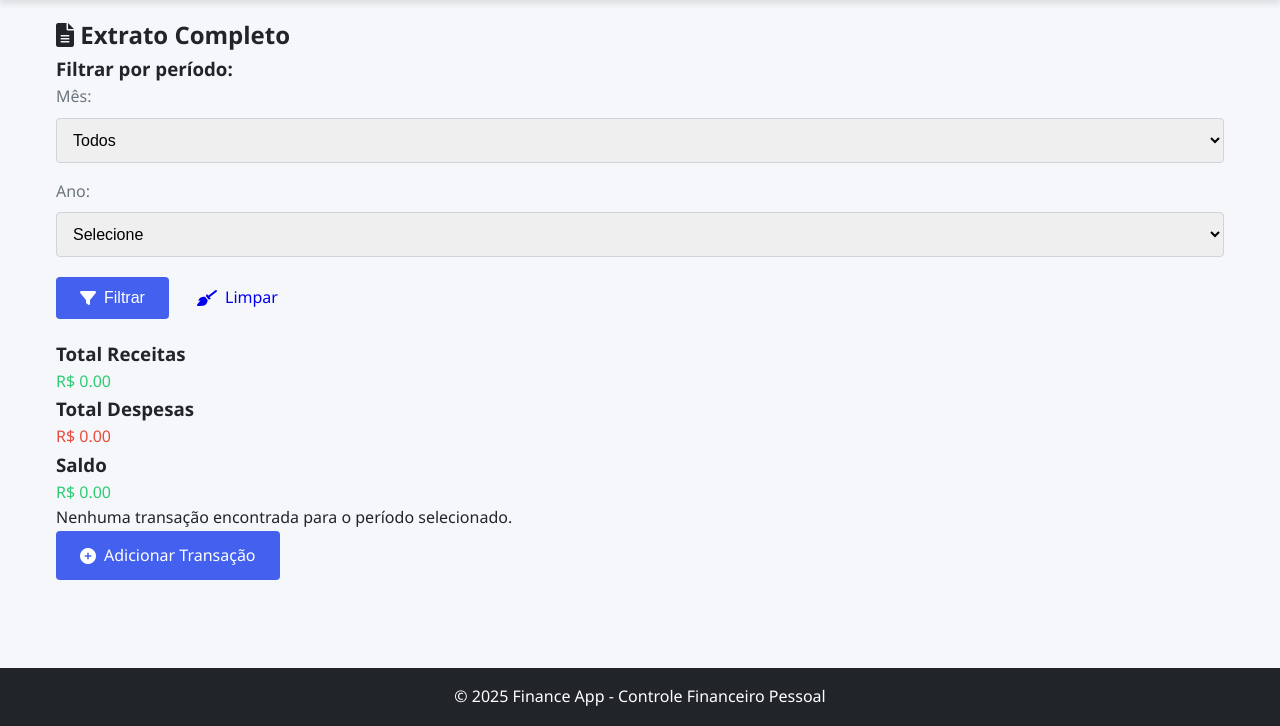
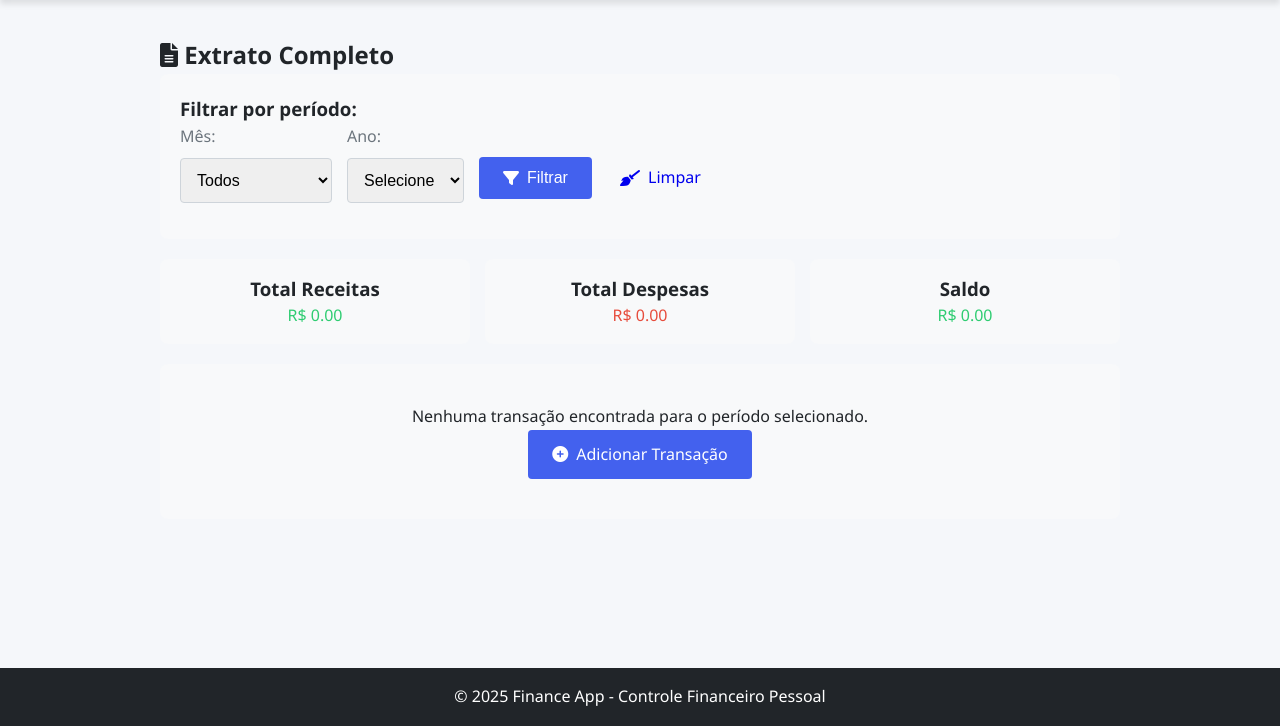
Before and after one commit to Rodrigolu25/contas-rodrigo, a Flask app: page /extrato in a window 1280 px wide. Shown: the part 74-800 px from the top of the page. Run offline with Flask 3, Linux system fonts and the light colour scheme; data that the repository does not hold is empty.

Commit message:
Update style.css

```diff
--- a/static/style.css
+++ b/static/style.css
@@ -474,3 +474,52 @@
     opacity: .3;
     transition: 0s;
 }
+
+/* Estilos específicos para o extrato */
+.extrato {
+    max-width: 1000px;
+    margin: 0 auto;
+    padding: 20px;
+}
+
+.filtro-container {
+    background-color: #f8f9fa;
+    padding: 20px;
+    border-radius: 8px;
+    margin-bottom: 20px;
+}
+
+.filtro-form {
+    display: flex;
+    flex-wrap: wrap;
+    gap: 15px;
+    align-items: flex-end;
+}
+
+.summary {
+    display: flex;
+    justify-content: space-between;
+    margin-bottom: 20px;
+    gap: 15px;
+}
+
+.summary-item {
+    flex: 1;
+    background-color: #f8f9fa;
+    padding: 15px;
+    border-radius: 8px;
+    text-align: center;
+}
+
+.no-transactions {
+    text-align: center;
+    padding: 40px;
+    background-color: #f8f9fa;
+    border-radius: 8px;
+}
+
+/* Estilos específicos para a lixeira */
+.trash-actions {
+    margin-top: 20px;
+    text-align: right;
+}
```
Lines whose indentation alone changed are shown as unchanged.
